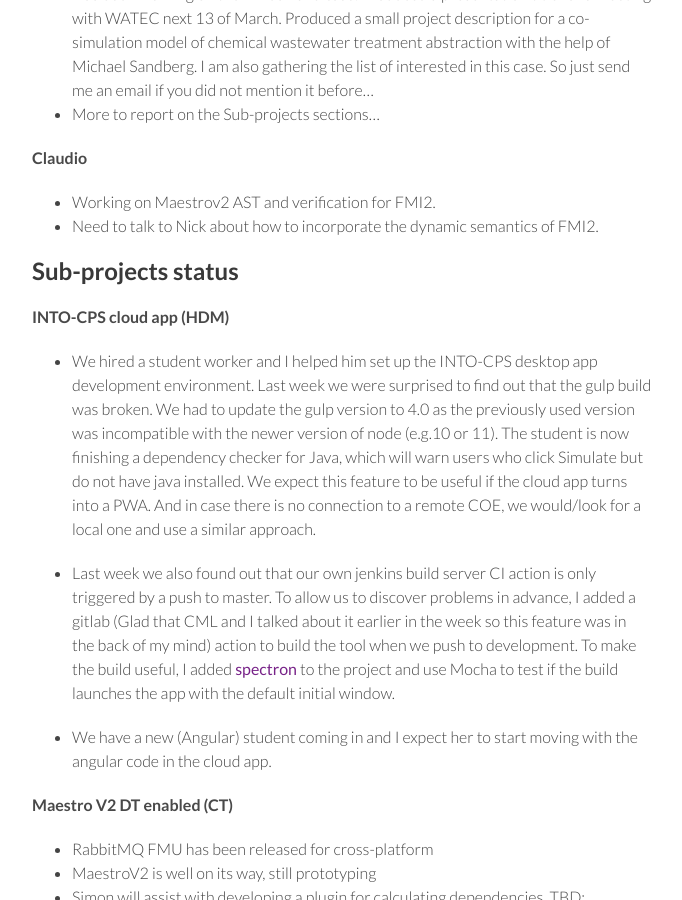
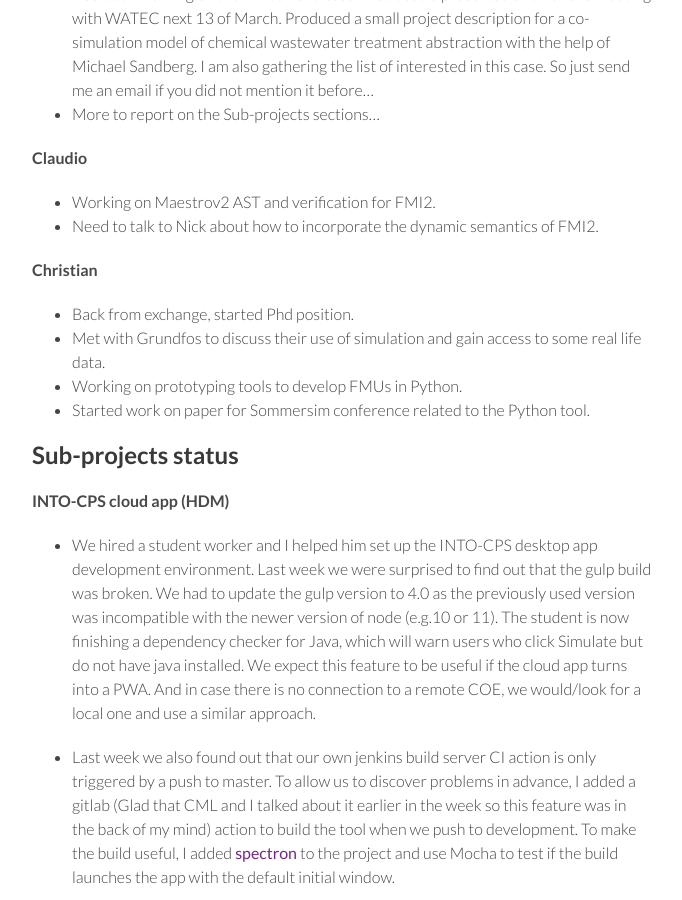
Before and after one commit to digitaltwincentre/digitaltwincentre.github.io, a Jekyll site: the page built from _biweeklies/Biweekly-11.md, in a window 1280 px wide and 900 px high, scrolled down 974 px. Shown: the whole window, without its empty margins (418-1100 px from the left). Built offline with Jekyll 4.4.1, drawn with Linux system fonts in a browser that asks for light colours; nearby versions of some CDN libraries.

Commit message:
Update Biweekly-11.md

```diff
--- a/_biweeklies/Biweekly-11.md
+++ b/_biweeklies/Biweekly-11.md
@@ -44,6 +44,12 @@ private information must be stored elsewhere.  -->
 * Working on Maestrov2 AST and verification for FMI2.
 * Need to talk to Nick about how to incorporate the dynamic semantics of FMI2.
 
+#### Christian
+* Back from exchange, started Phd position.
+* Met with Grundfos to discuss their use of simulation and gain access to some real life data.
+* Working on prototyping tools to develop FMUs in Python.
+* Started work on paper for Sommersim conference related to the Python tool.
+
 ## Sub-projects status
 
 
```
